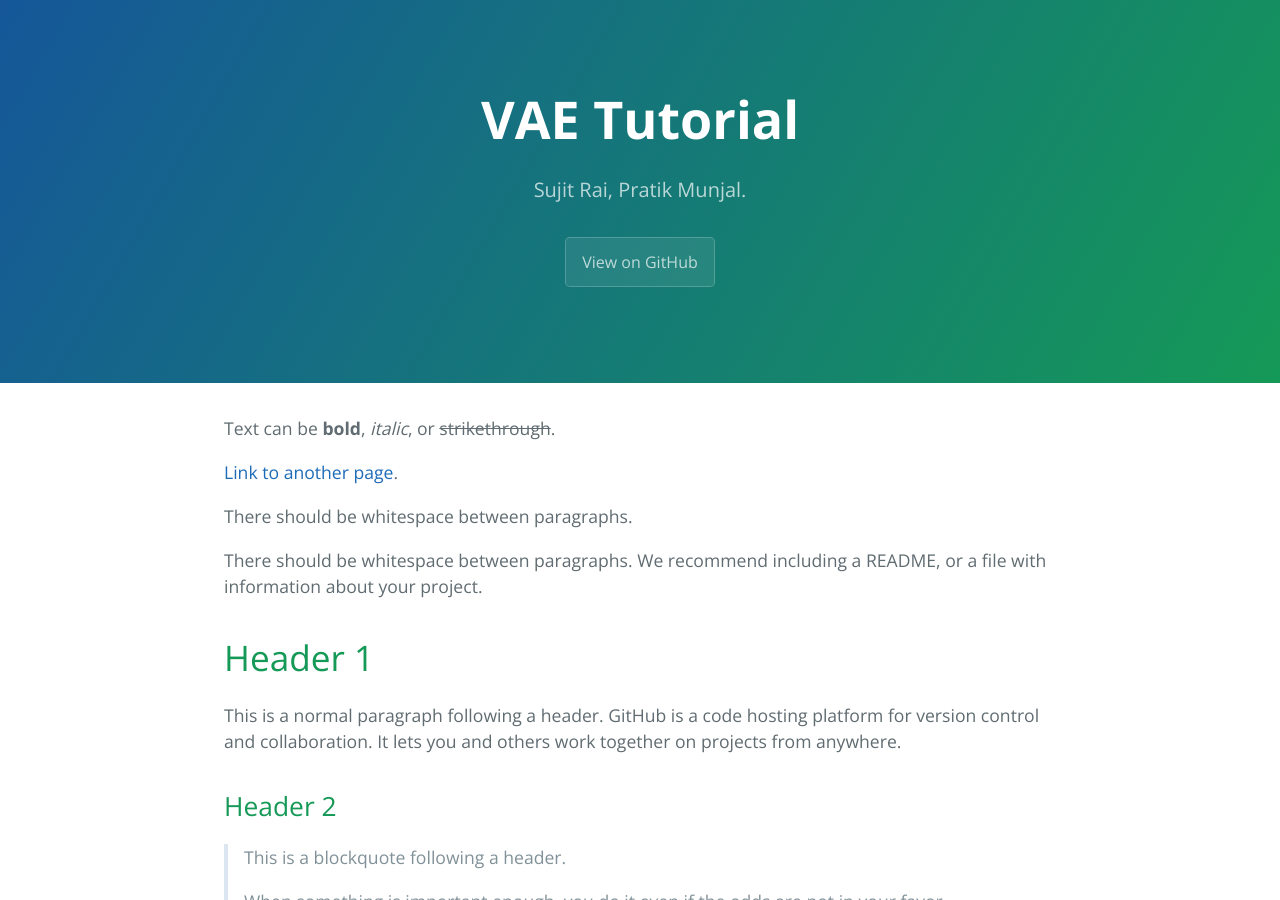
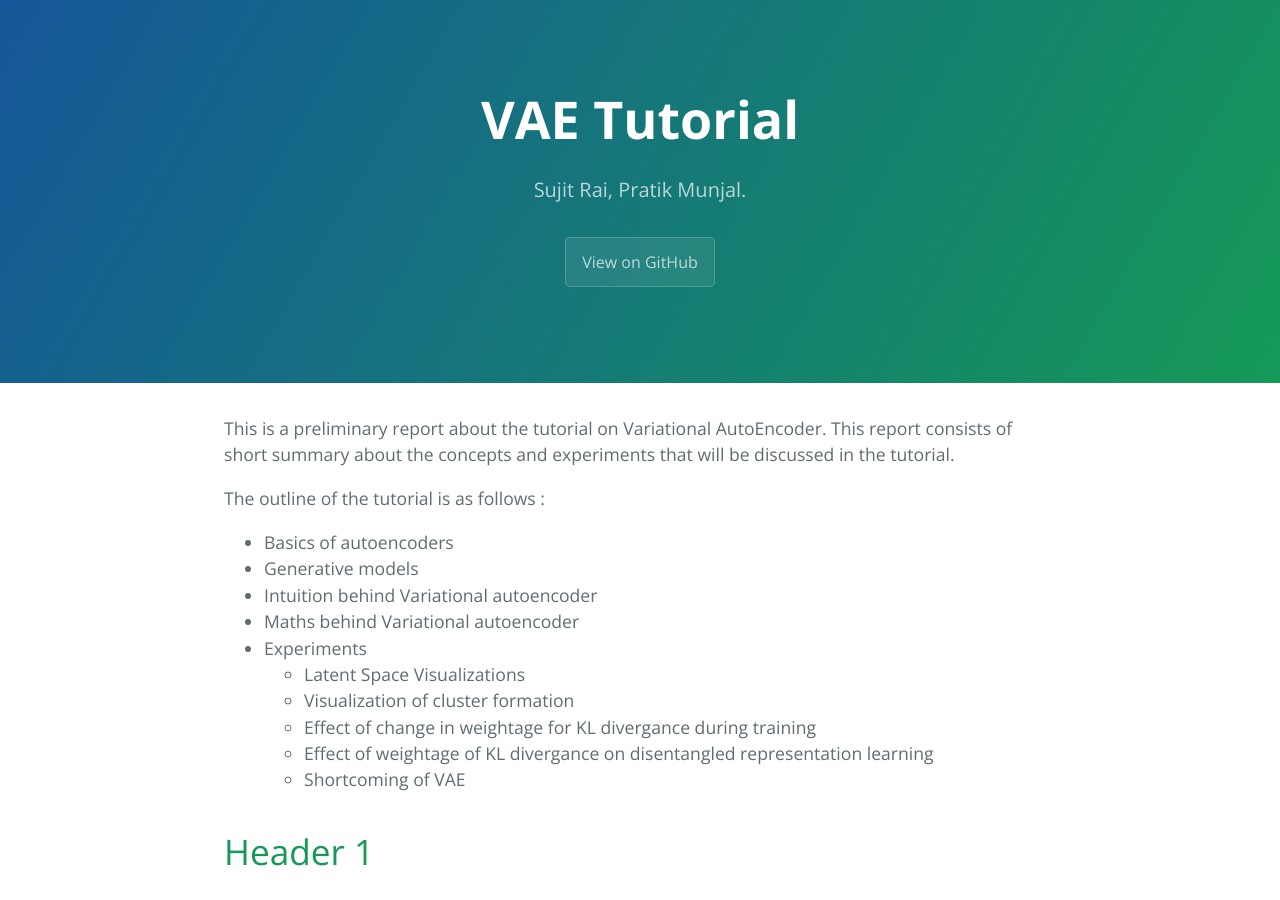
Before and after one commit to sujit-rai/tutorial-vae.github.io, a Jekyll site: the page built from index.md, in a window 1280 px wide and 900 px high. Built offline with Jekyll 4.4.1, drawn with Linux system fonts in a browser that asks for light colours.

Commit message:
added outline

```diff
--- a/index.md
+++ b/index.md
@@ -1,14 +1,19 @@
 ---
 layout: default
 ---
+This is a preliminary report about the tutorial on Variational AutoEncoder. This report consists of short summary about the concepts and experiments that will be discussed in the tutorial.
 
-Text can be **bold**, _italic_, or ~~strikethrough~~.
-
-[Link to another page](./another-page.html).
-
-There should be whitespace between paragraphs.
-
-There should be whitespace between paragraphs. We recommend including a README, or a file with information about your project.
+The outline of the tutorial is as follows :
+- Basics of autoencoders
+- Generative models
+- Intuition behind Variational autoencoder
+- Maths behind Variational autoencoder
+- Experiments
+  - Latent Space Visualizations
+  - Visualization of cluster formation
+  - Effect of change in weightage for KL divergance during training
+  - Effect of weightage of KL divergance on disentangled representation learning
+  - Shortcoming of VAE
 
 # Header 1
 
```
